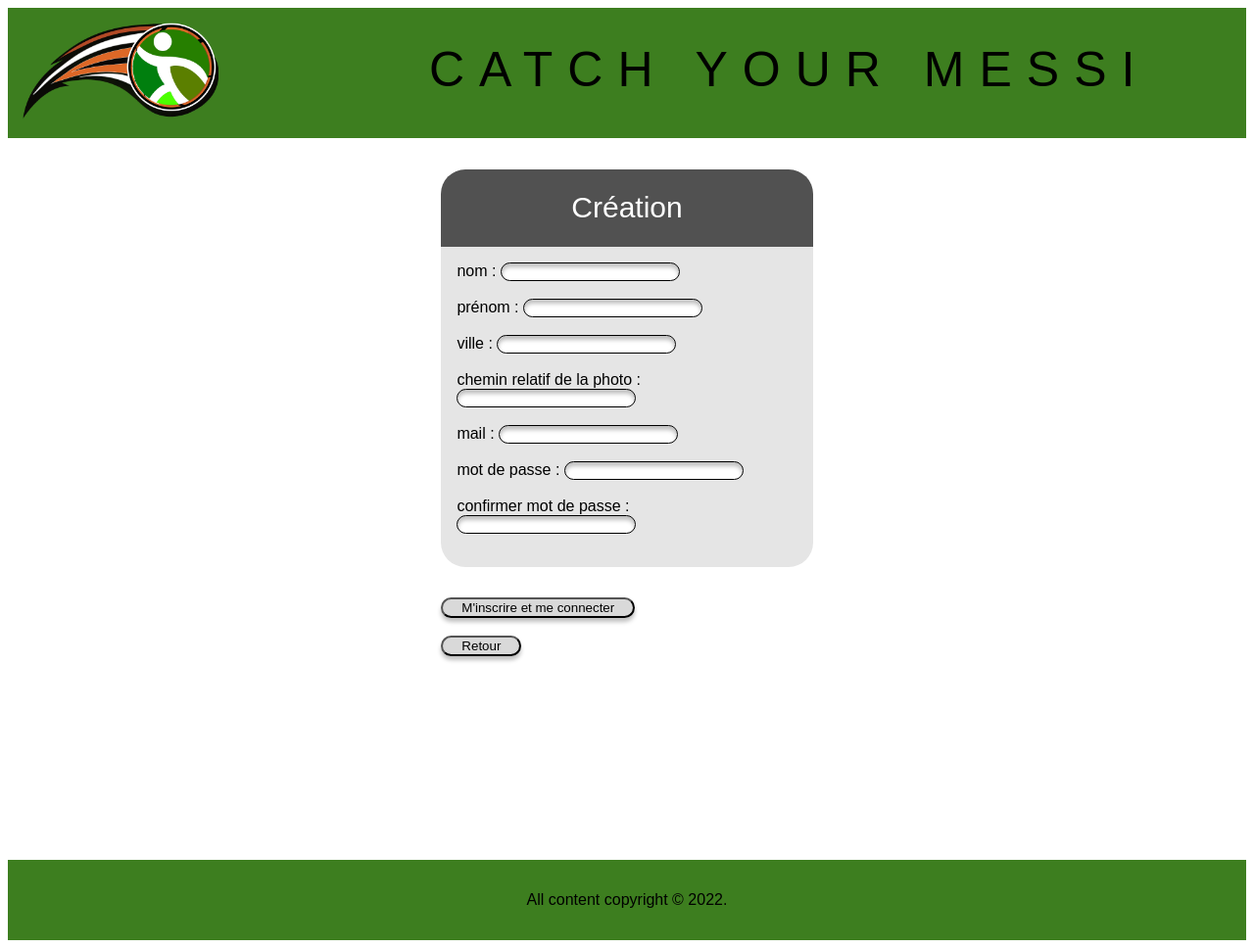
After one commit to donSel/Projet_Web_2022, a PHP site: page /profil.html in a window 1280 px wide. The commit adds this page. Shown: the whole page at 98% size. Run offline with PHP 8.4, Linux system fonts and the light colour scheme.

Commit message:
connexion + creation page done

```diff
--- a/css/style.css
+++ b/css/style.css
@@ -16,15 +16,8 @@ body {
 
 
 header {
-    position :absolute;
-    top : 0;
-    width : 100%;
-    left : 0;
-
     display: flex;
     flex-grow: 1;
-    /*#box3 : flex-basis : 250px;*/
-
     background-color: #3D7E1F;
 }
 
@@ -40,31 +33,73 @@ header {
     text-transform: uppercase;
     font-weight: 400;
     font-size: 50px;
-
     margin-left : 200px;
-
-    /*line-height: 61px;
-    margin-top : 36px;
-    margin-bottom : 1em;*/
-
 }
 
 
-.main {
+.titleConnexion {
+    background: #515151;
+    border-top-left-radius: 25px;
+    border-top-right-radius: 25px;
+    text-align: center;
+    font-style: normal;
+    font-weight: 400;
+    font-size: 30px;
+    line-height: 54px;
+    color: #FFFFFF;
+
+    margin: 2.5% 35% 0% 35%;
+    padding: 1%;
+}
+
+
+.mainConnexion {
     display: flex;
     justify-content: center;
-    margin: 15em 4em 2em 4em;
+    margin: 0% 35% 2.5% 35%;
     padding: 1em;
+    background: #E5E5E5;
+    border-bottom-right-radius: 25px;
+    border-bottom-left-radius: 25px;
+}
 
 
+.mainCreation {
+    display: flex;
+    justify-content: center;
+    margin: 0% 35% 2.5% 35%;
+    padding: 1em;
     background: #E5E5E5;
-    border-radius: 25px;
+    border-bottom-right-radius: 25px;
+    border-bottom-left-radius: 25px;
+}
 
+.titleCreation {
+    background: #515151;
+    border-top-left-radius: 25px;
+    border-top-right-radius: 25px;
+    text-align: center;
+    font-style: normal;
+    font-weight: 400;
+    font-size: 30px;
+    line-height: 54px;
+    color: #FFFFFF;
+    margin: 2.5% 35% 0% 35%;
+    padding: 1%;
+}
+
+
+.pageContent {
+    min-height: calc(100vh - 95px);
 }
 
 
 .buttons {
-    margin: 2em 4em 2em 4em;
+    /*display: flex;
+    flex-grow : 0;
+    flex-direction: column;
+    justify-content: center;*/
+    margin: 0% 35% 2.5% 35%;
 }
 
 
@@ -72,6 +107,8 @@ header {
     background: #D9D9D9;
     box-shadow: 0px 4px 4px rgba(0, 0, 0, 0.25);
     border-radius: 25px;
+    padding-left: 5%;
+    padding-right: 5%;
 }
 
 
@@ -84,10 +121,6 @@ header {
 
 
 footer {
-    position :absolute;
-    bottom : 0;
-    width : 100%;
-    left : 0;
     background-color: #3D7E1F;
     padding-top: 1em;
     padding-bottom: 1em;
--- /dev/null
+++ b/profil.html
@@ -0,0 +1,44 @@
+<!DOCTYPE html><!--HTML5-->
+<html lang="fr">
+    <head>
+        <meta charset="utf-8">
+        <title>profile</title>
+        <link href="css/style.css" rel="stylesheet">
+    </head>
+
+    <body>
+        <header>
+            <div id="logo">
+                <img src="images/logo.png" alt="logo officiel" width="200" height="99">
+            </div>
+
+            <h1 id="site_name">Catch Your Messi</h1>
+            <div id="box3"></div>
+        </header>
+
+        <div class="pageContent">
+            <div class="titleCreation">Création</div>
+            <div class="mainCreation">
+                <form action="redirect.php" method="post">
+                    nom : <input type="text" name="lastName" class="text_field"><br><br>
+                    prénom : <input type="text" name="firstName" class="text_field"><br><br>
+                    ville : <input type="text" name="town" class="text_field"><br><br>
+                    chemin relatif de la photo : <input type="text" name="photoUrl" class="text_field"><br><br>
+                    mail : <input type="text" name="mail" class="text_field"><br><br>
+                    mot de passe : <input type="password" name="password" class="text_field"><br><br>
+                    confirmer mot de passe : <input type="password" name="confirmationPassword" class="text_field"><br><br>
+                </form>
+            </div>
+            <div class="buttons">
+                <button type="submit" class="button" name="connect">M'inscrire et me connecter</button><br><br>
+                <button onclick="window.location='index.html';" class="button">Retour</button>
+            </div>
+        </div>
+
+        <footer>
+            <p>All content copyright &copy; 2022.</p>
+        </footer>
+
+        <!--<script src="script.js"></script>-->
+    </body>
+</html>
```
Also changed, not shown: index.html (+7 -7 lines), registration.html (added, +44 -0 lines).
